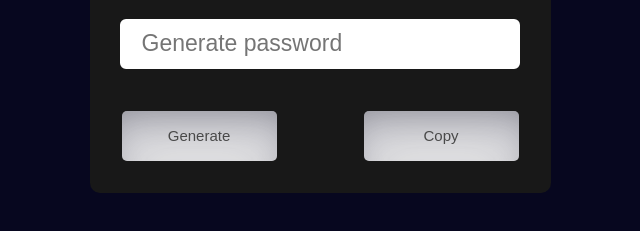
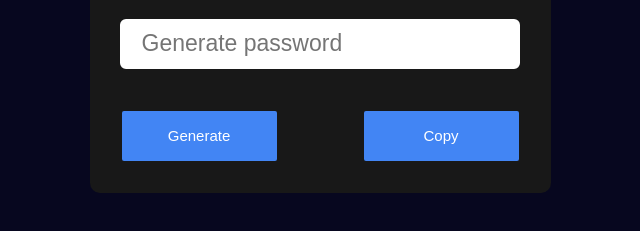
Before and after one commit to pritudev/Strong-Password-generator, a plain HTML site: page index.html in a window 1280 px wide. Shown: the part 345-576 px from the top of the page, without its empty margins (320-960 px from the left). Drawn offline with Linux system fonts and the light colour scheme.

Commit message:
Some Styling

```diff
--- a/styles/style.css
+++ b/styles/style.css
@@ -48,19 +48,18 @@ input::placeholder {
   font-family: sans-serif;
   font-size: 15px;
   margin-top: 40px;
-
   width: 155px;
   height: 50px;
   text-align: center;
-  background-color: #e7e7e7;
+  background-color: #4285f4;
   font-weight: lighter;
   display: flex;
-  color: #494949;
+  color: #fff;
   justify-content: center;
   align-items: center;
   cursor: pointer;
-  border-radius: 5px;
-  box-shadow: rgba(50, 50, 93, 0.25) 0px 30px 60px -12px inset, rgba(0, 0, 0, 0.3) 0px 18px 36px -18px inset;
+  border-radius: 2px;
+  /* box-shadow: rgba(50, 50, 93, 0.25) 0px 30px 60px -12px inset, rgba(0, 0, 0, 0.3) 0px 18px 36px -18px inset; */
 }
 
 .btn2 {
@@ -68,6 +67,6 @@ input::placeholder {
 }
 
 #button:hover {
-  color: #494949;
-  background-color:#dadada;
+  color: #fff;
+  background-color:#326ac4;
 }
```
